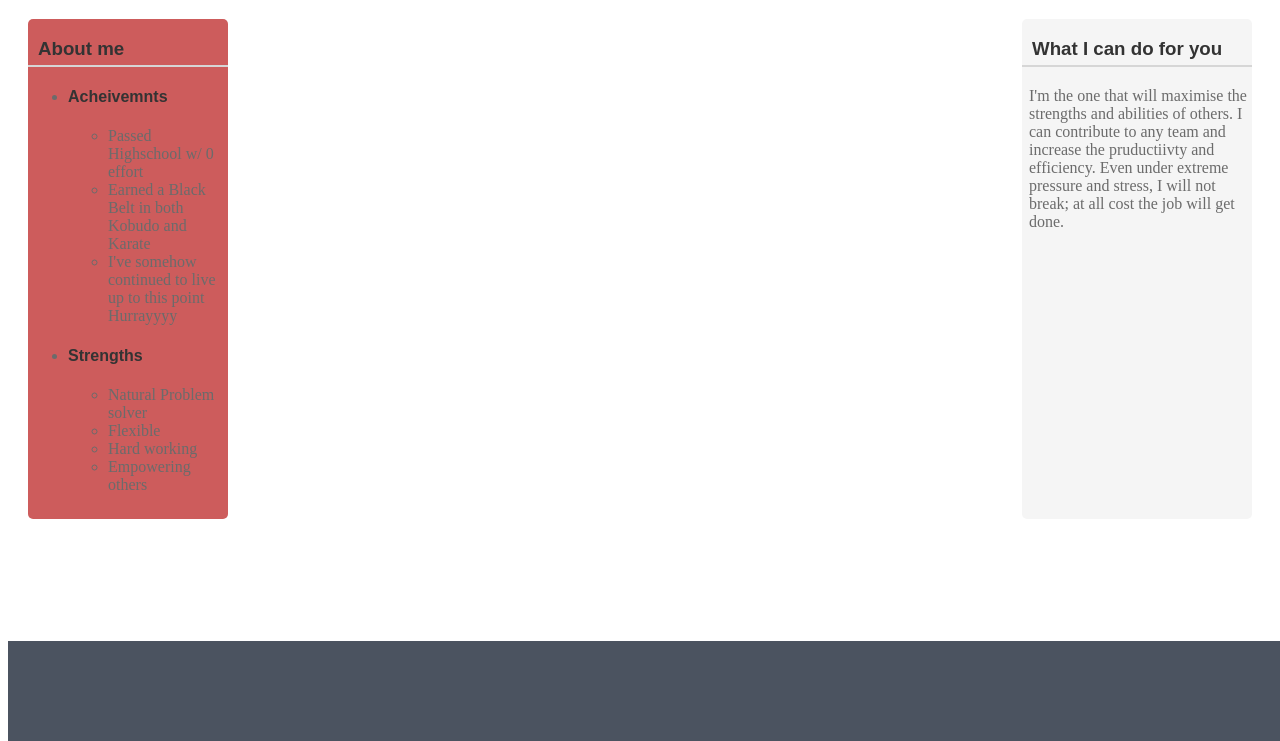
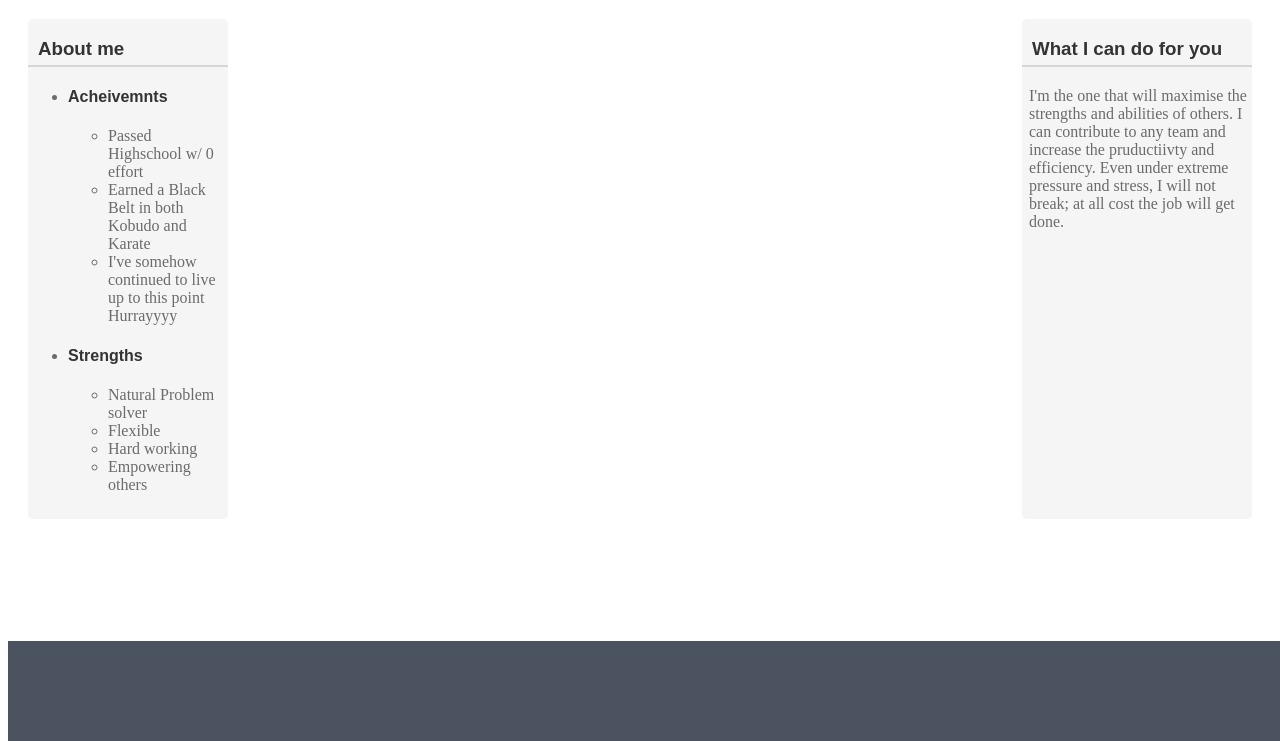
Before and after one commit to morgroueche/mygithubpage, a plain HTML site: page resume.html in a window 1280 px wide. Shown: the part 59-800 px from the top of the page. Drawn offline with Linux system fonts and the light colour scheme.

```diff
--- a/stylesheets/resume.css
+++ b/stylesheets/resume.css
@@ -20,7 +20,7 @@ body{
 }
 .left{
     float:left;
-    background-color:indianred;
+    background-color:#f5f5f5;
     height:500px;
     width:200px;
     margin: 70px 10px 20px 20px;
```
